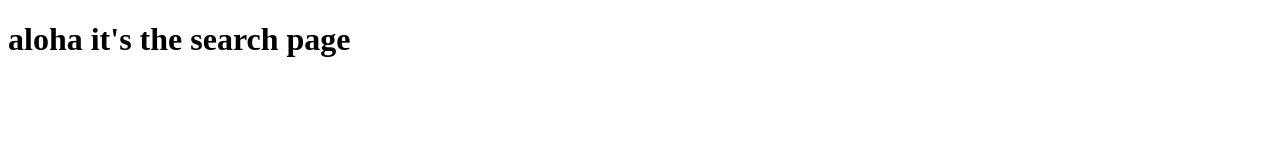
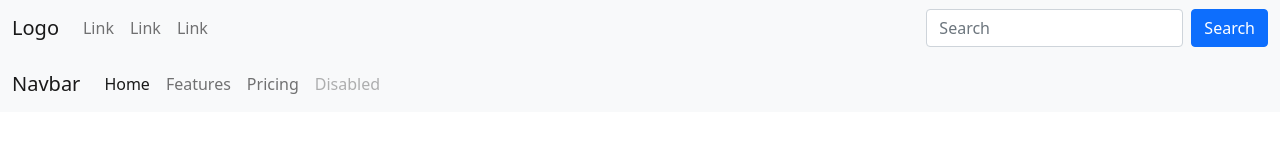
Before and after one commit to trinayau/googlarachi, a plain HTML site: page Client/Assets/Search Page/index.html in a window 1280 px wide. Drawn offline with nearby package versions, Linux system fonts and the light colour scheme.

Commit message:
added 2 nav bars into search page index.html

```diff
--- a/Client/Assets/Search Page/index.html
+++ b/Client/Assets/Search Page/index.html
@@ -1,12 +1,63 @@
 <!DOCTYPE html>
 <html lang="en">
 <head>
-    <meta charset="UTF-8">
-    <meta http-equiv="X-UA-Compatible" content="IE=edge">
-    <meta name="viewport" content="width=device-width, initial-scale=1.0">
+    <meta charset="utf-8">
+    <meta name="viewport" content="width=device-width, initial-scale=1">
+    <link href="https://cdn.jsdelivr.net/npm/bootstrap@5.1.3/dist/css/bootstrap.min.css" rel="stylesheet">
+    <script src="https://cdn.jsdelivr.net/npm/bootstrap@5.1.3/dist/js/bootstrap.bundle.min.js"></script>
     <title>Document</title>
 </head>
 <body>
-    <h1>aloha it's the search page</h1>
+
+<nav class="navbar navbar-expand-sm navbar-light bg-light">
+    <div class="container-fluid">
+      <a class="navbar-brand" href="javascript:void(0)">Logo</a>
+      <button class="navbar-toggler" type="button" data-bs-toggle="collapse" data-bs-target="#mynavbar">
+        <span class="navbar-toggler-icon"></span>
+      </button>
+      <div class="collapse navbar-collapse" id="mynavbar">
+        <ul class="navbar-nav me-auto">
+          <li class="nav-item">
+            <a class="nav-link" href="javascript:void(0)">Link</a>
+          </li>
+          <li class="nav-item">
+            <a class="nav-link" href="javascript:void(0)">Link</a>
+          </li>
+          <li class="nav-item">
+            <a class="nav-link" href="javascript:void(0)">Link</a>
+          </li>
+        </ul>
+        <form class="d-flex">
+          <input class="form-control me-2" type="text" placeholder="Search">
+          <button class="btn btn-primary" type="button">Search</button>
+        </form>
+      </div>
+    </div>
+  </nav>
+  <nav class="navbar navbar-expand-lg navbar-light bg-light">
+    <div class="container-fluid">
+      <a class="navbar-brand" href="#">Navbar</a>
+      <button class="navbar-toggler" type="button" data-bs-toggle="collapse" data-bs-target="#navbarNav" aria-controls="navbarNav" aria-expanded="false" aria-label="Toggle navigation">
+        <span class="navbar-toggler-icon"></span>
+      </button>
+      <div class="collapse navbar-collapse" id="navbarNav">
+        <ul class="navbar-nav">
+          <li class="nav-item">
+            <a class="nav-link active" aria-current="page" href="#">Home</a>
+          </li>
+          <li class="nav-item">
+            <a class="nav-link" href="#">Features</a>
+          </li>
+          <li class="nav-item">
+            <a class="nav-link" href="#">Pricing</a>
+          </li>
+          <li class="nav-item">
+            <a class="nav-link disabled" href="#" tabindex="-1" aria-disabled="true">Disabled</a>
+          </li>
+        </ul>
+      </div>
+    </div>
+  </nav>
+
 </body>
 </html>
```
